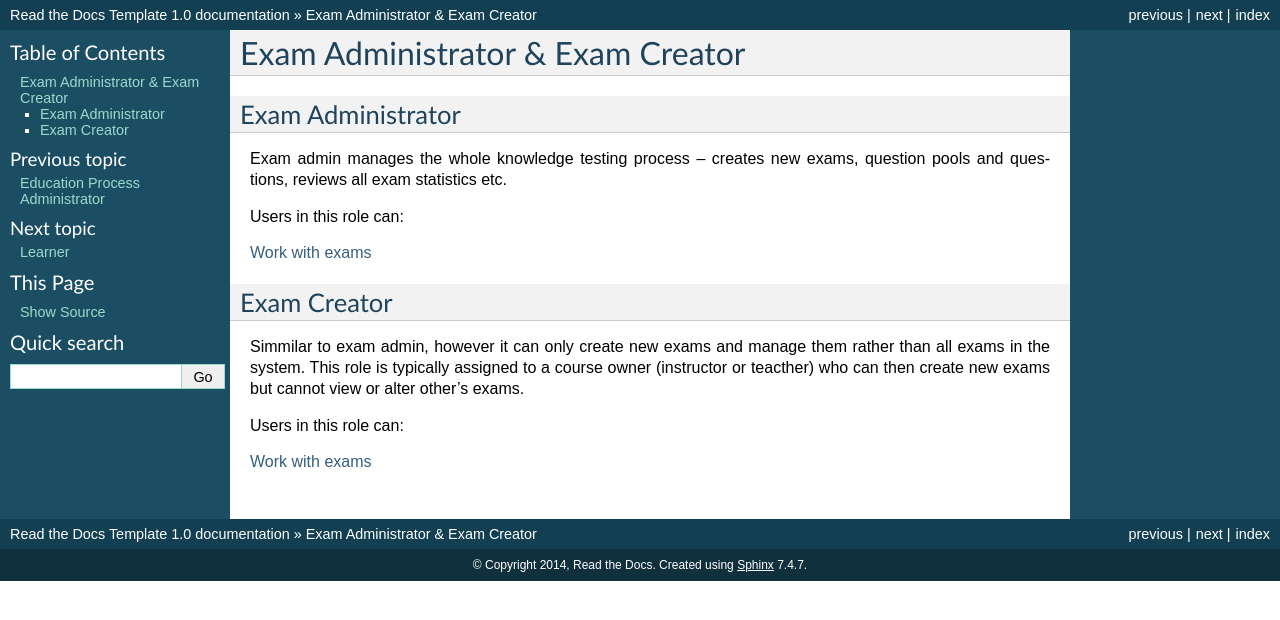
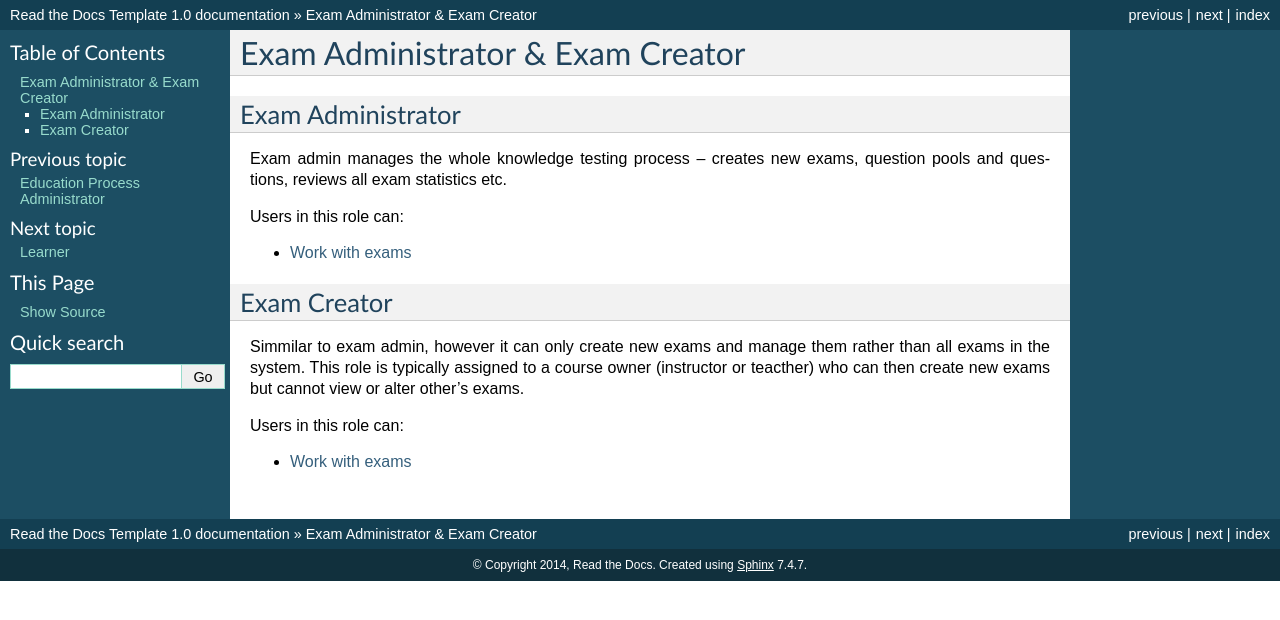
Before and after one commit to pslisko/performa365docs, a Sphinx documentation site: the page built from docs/gettoknow/test_administrator_and_test_creator.rst, in a window 1280 px wide. Shown: the top 620 px of the page. Built offline with Sphinx 7.4.7, drawn with Linux system fonts in a browser that asks for light colours; pages that are not in the unit, such as notebooks, are missing from menus.

```diff
--- a/docs/gettoknow/test_administrator_and_test_creator.rst
+++ b/docs/gettoknow/test_administrator_and_test_creator.rst
@@ -13,7 +13,7 @@ Exam admin manages the whole knowledge testing process – creates new exams, qu
 ..
 Users in this role can:
 
-:ref:`Work with exams <exams>`
+* :ref:`Work with exams <exams>`
 
 
 
@@ -27,4 +27,4 @@ Simmilar to exam admin, however it can only create new exams and manage them rat
 ..
 Users in this role can:
 
-:ref:`Work with exams <exams>`
+* :ref:`Work with exams <exams>`
```
